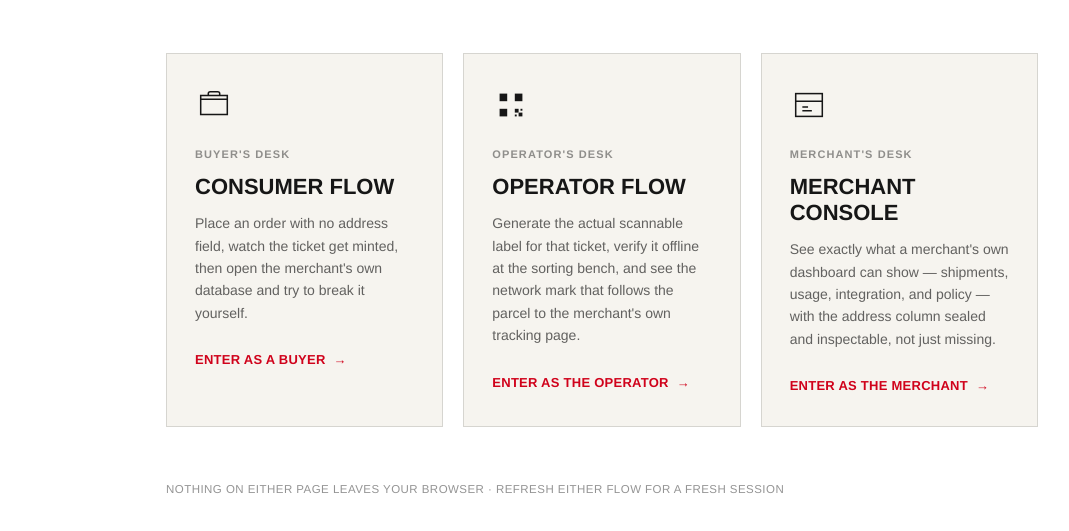
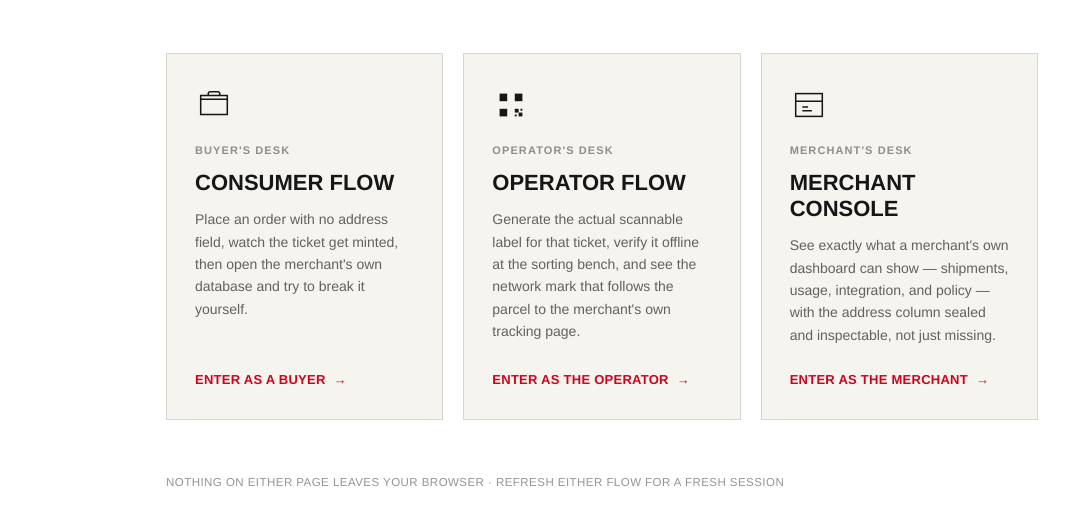
Before and after one commit to anonceleb/Ship2MyID, a website: page index.html in a window 1280 px wide. Shown: the part 453-984 px from the top of the page, without its empty margins (38-1107 px from the left). Drawn offline with Linux system fonts and the light colour scheme.

Commit message:
Align landing page buttons and simplify merchant console tabs
- Make landing page cards flex containers so "Enter as" buttons align evenly at the bottom
- Remove redundant eyebrow labels from Usage, Integration, and Policy tabs in merchant console since tab names are sufficient indicators

Co-Authored-By: Claude Haiku 4.5 <noreply@anthropic.com>

```diff
--- a/index.html
+++ b/index.html
@@ -25,7 +25,7 @@
   @media(max-width:960px){.choice{grid-template-columns:1fr 1fr;}}
   @media(max-width:680px){.choice{grid-template-columns:1fr;}}
   a.card{
-    display:block; text-decoration:none; color:var(--ink);
+    display:flex; flex-direction:column; text-decoration:none; color:var(--ink);
     background:var(--bg-raised); border:1px solid var(--divider);
     padding:32px 28px; position:relative; overflow:hidden;
     transition:border-color .18s ease;
@@ -34,7 +34,7 @@
   .card .k-eyebrow{font-size:11px; letter-spacing:.1em; text-transform:uppercase; color:var(--ink-faint); margin-bottom:14px; font-weight:600;}
   .card h2{font-weight:800; text-transform:uppercase; font-size:22px; margin:0 0 12px;}
   .card p{font-size:14px; line-height:1.6; color:var(--ink-soft); margin:0 0 26px;}
-  .card .go{font-size:13px; font-weight:700; text-transform:uppercase; letter-spacing:.02em; color:var(--red); display:inline-flex; align-items:center; gap:8px;}
+  .card .go{font-size:13px; font-weight:700; text-transform:uppercase; letter-spacing:.02em; color:var(--red); display:inline-flex; align-items:center; gap:8px; margin-top:auto;}
   .card .go .arrow{transition:transform .15s ease;}
   a.card:hover .go .arrow{transform:translateX(3px);}
 
```
Also changed, not shown: merchant-console.html (+0 -3 lines).
